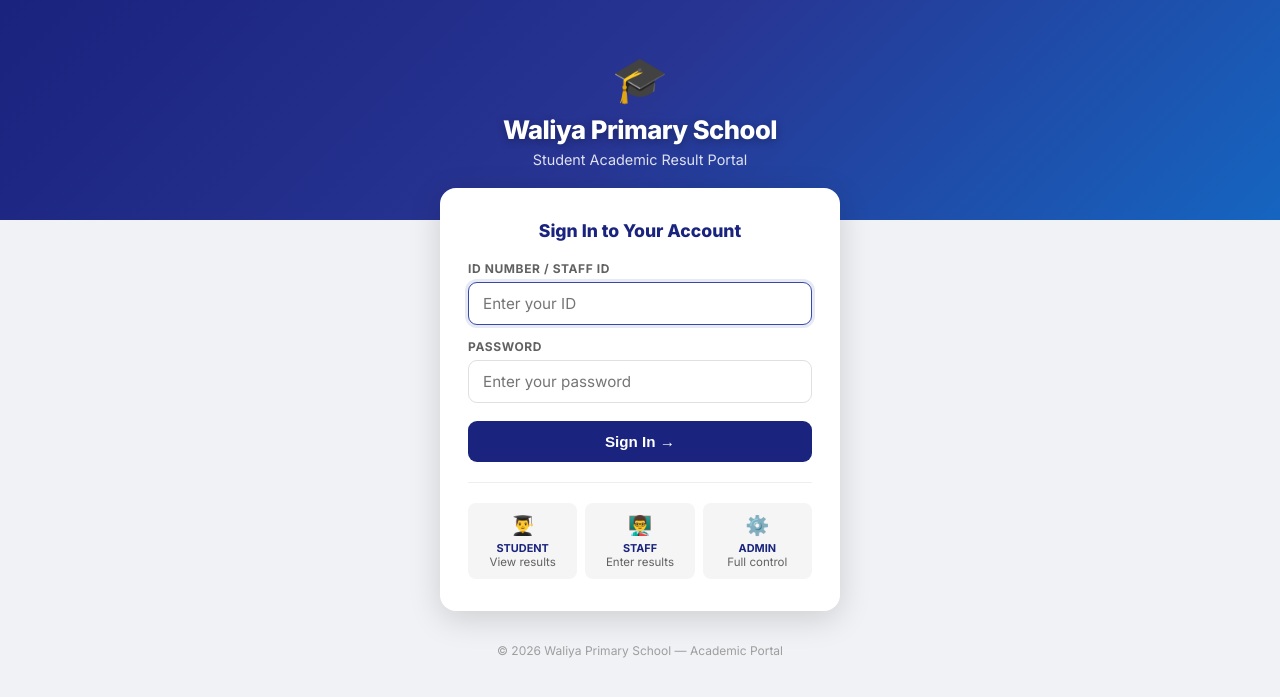
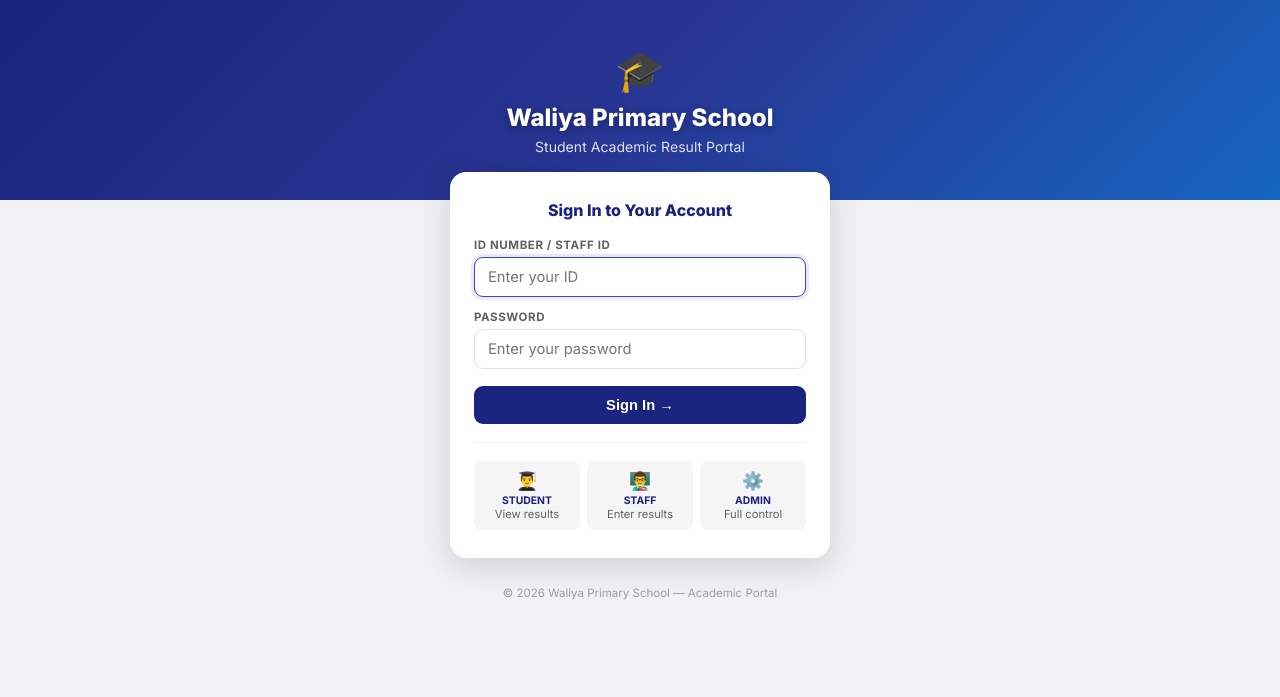
Before and after one commit to chalieyigzaw78-stack/Student-portal, a Flask app: page /login in a window 1280 px wide. Shown: the top 697 px of the page. Run offline with Flask 3, Linux system fonts and the light colour scheme.

Commit message:
Update login.html

```diff
--- a/templates/login.html
+++ b/templates/login.html
@@ -7,167 +7,58 @@
   <link href="https://fonts.googleapis.com/css2?family=Inter:wght@400;600;700;800&display=swap" rel="stylesheet">
   <style>
     * { box-sizing:border-box; margin:0; padding:0; }
-    body {
-      font-family:'Inter',sans-serif;
-      background: #f0f2f5;
-      min-height:100vh;
-      display:flex;
-      flex-direction:column;
-      align-items:center;
+    body { font-family:'Inter',sans-serif; background:#f0f2f5; min-height:100vh; display:flex; flex-direction:column; align-items:center; }
+
+    .hero {
+      width:100%; max-height:300px; overflow:hidden; position:relative;
     }
-
-    /* ── HERO BANNER ── */
-    .hero {
-      width:100%;
-      max-height:320px;
-      overflow:hidden;
-      position:relative;
-    }
-    .hero img {
-      width:100%;
-      height:320px;
-      object-fit:cover;
-      display:block;
-    }
+    .hero img { width:100%; height:300px; object-fit:cover; display:block; }
     .hero-overlay {
-      position:absolute;
-      inset:0;
-      background: linear-gradient(to bottom, rgba(26,35,126,0.55) 0%, rgba(26,35,126,0.85) 100%);
-      display:flex;
-      flex-direction:column;
-      align-items:center;
-      justify-content:center;
-      padding:24px;
-      text-align:center;
+      position:absolute; inset:0;
+      background:linear-gradient(to bottom, rgba(26,35,126,0.5) 0%, rgba(26,35,126,0.82) 100%);
+      display:flex; flex-direction:column; align-items:center; justify-content:center;
+      padding:24px; text-align:center;
     }
     .hero-no-image {
-      width:100%;
-      height:220px;
-      background: linear-gradient(135deg, #1a237e 0%, #283593 50%, #1565c0 100%);
-      display:flex;
-      flex-direction:column;
-      align-items:center;
-      justify-content:center;
-      padding:24px;
-      text-align:center;
+      width:100%; height:200px;
+      background:linear-gradient(135deg, #1a237e 0%, #283593 50%, #1565c0 100%);
+      display:flex; flex-direction:column; align-items:center; justify-content:center;
+      padding:24px; text-align:center;
     }
-    .school-icon { font-size:2.8rem; margin-bottom:8px; }
-    .school-name {
-      font-size:1.6rem;
-      font-weight:800;
-      color:white;
-      letter-spacing:-0.02em;
-      text-shadow: 0 2px 8px rgba(0,0,0,0.3);
+    /* Only show emoji when no photo */
+    .school-icon { font-size:2.5rem; margin-bottom:8px; }
+    .school-name { font-size:1.5rem; font-weight:800; color:white; text-shadow:0 2px 8px rgba(0,0,0,0.3); }
+    .school-sub  { font-size:0.88rem; color:rgba(255,255,255,0.85); margin-top:6px; font-weight:500; }
+
+    .login-box {
+      background:white; border-radius:16px; padding:28px 24px;
+      width:100%; max-width:380px;
+      margin:-28px 16px 28px;
+      box-shadow:0 8px 32px rgba(0,0,0,0.15);
+      position:relative; z-index:10;
     }
-    .school-sub {
-      font-size:0.9rem;
-      color:rgba(255,255,255,0.85);
-      margin-top:6px;
-      font-weight:500;
-    }
-
-    /* ── LOGIN BOX ── */
-    .login-box {
-      background:white;
-      border-radius:16px;
-      padding:32px 28px;
-      width:100%;
-      max-width:400px;
-      margin: -32px 16px 32px;
-      box-shadow: 0 8px 32px rgba(0,0,0,0.15);
-      position:relative;
-      z-index:10;
-    }
-    .login-title {
-      font-size:1.1rem;
-      font-weight:800;
-      color:#1a237e;
-      text-align:center;
-      margin-bottom:20px;
-    }
-    .form-group { margin-bottom:14px; }
-    .form-group label {
-      display:block;
-      font-size:0.75rem;
-      font-weight:700;
-      color:#616161;
-      text-transform:uppercase;
-      letter-spacing:0.05em;
-      margin-bottom:6px;
-    }
-    .form-group input {
-      width:100%;
-      padding:11px 14px;
-      border:1.5px solid #e0e0e0;
-      border-radius:9px;
-      font-size:0.95rem;
-      font-family:inherit;
-      color:#212121;
-      transition:border-color 0.15s;
-    }
-    .form-group input:focus {
-      outline:none;
-      border-color:#3949ab;
-      box-shadow:0 0 0 3px rgba(57,73,171,0.12);
-    }
-    .btn-login {
-      width:100%;
-      padding:12px;
-      background:#1a237e;
-      color:white;
-      border:none;
-      border-radius:9px;
-      font-size:0.95rem;
-      font-weight:700;
-      cursor:pointer;
-      transition:background 0.15s;
-      margin-top:4px;
-    }
+    .login-title { font-size:1rem; font-weight:800; color:#1a237e; text-align:center; margin-bottom:18px; }
+    .form-group { margin-bottom:13px; }
+    .form-group label { display:block; font-size:0.72rem; font-weight:700; color:#616161; text-transform:uppercase; letter-spacing:0.05em; margin-bottom:5px; }
+    .form-group input { width:100%; padding:10px 13px; border:1.5px solid #e0e0e0; border-radius:9px; font-size:0.92rem; font-family:inherit; color:#212121; transition:border-color 0.15s; }
+    .form-group input:focus { outline:none; border-color:#3949ab; box-shadow:0 0 0 3px rgba(57,73,171,0.12); }
+    .btn-login { width:100%; padding:11px; background:#1a237e; color:white; border:none; border-radius:9px; font-size:0.92rem; font-weight:700; cursor:pointer; transition:background 0.15s; margin-top:4px; }
     .btn-login:hover { background:#283593; }
-    .flash-error {
-      background:#ffebee;
-      color:#c62828;
-      border:1px solid #ef9a9a;
-      padding:10px 14px;
-      border-radius:8px;
-      font-size:0.85rem;
-      font-weight:600;
-      margin-bottom:14px;
-      text-align:center;
-    }
-    .divider { border:none; border-top:1px solid #eeeeee; margin:20px 0; }
-    .roles {
-      display:grid;
-      grid-template-columns:1fr 1fr 1fr;
-      gap:8px;
-      text-align:center;
-    }
-    .role-item {
-      padding:10px 6px;
-      background:#f5f5f5;
-      border-radius:8px;
-      font-size:0.72rem;
-      color:#616161;
-    }
-    .role-item .role-icon { font-size:1.2rem; display:block; margin-bottom:4px; }
-    .role-item strong { display:block; font-size:0.68rem; color:#1a237e; font-weight:700; }
-
-    .footer {
-      text-align:center;
-      font-size:0.75rem;
-      color:#9e9e9e;
-      margin-bottom:24px;
-    }
+    .flash-error { background:#ffebee; color:#c62828; border:1px solid #ef9a9a; padding:10px 13px; border-radius:8px; font-size:0.83rem; font-weight:600; margin-bottom:13px; text-align:center; }
+    .divider { border:none; border-top:1px solid #eeeeee; margin:18px 0; }
+    .roles { display:grid; grid-template-columns:1fr 1fr 1fr; gap:7px; text-align:center; }
+    .role-item { padding:9px 5px; background:#f5f5f5; border-radius:8px; font-size:0.7rem; color:#616161; }
+    .role-item .role-icon { font-size:1.1rem; display:block; margin-bottom:3px; }
+    .role-item strong { display:block; font-size:0.65rem; color:#1a237e; font-weight:700; }
+    .footer { text-align:center; font-size:0.72rem; color:#9e9e9e; margin-bottom:20px; }
   </style>
 </head>
 <body>
 
-<!-- Hero Banner -->
 {% if school_photo %}
 <div class="hero">
   <img src="/static/school_photo.jpg" alt="Waliya Primary School">
   <div class="hero-overlay">
-    <div class="school-icon">🎓</div>
     <div class="school-name">Waliya Primary School</div>
     <div class="school-sub">Student Academic Result Portal</div>
   </div>
@@ -180,16 +71,13 @@
 </div>
 {% endif %}
 
-<!-- Login Box -->
 <div class="login-box">
   <div class="login-title">Sign In to Your Account</div>
-
   {% with messages = get_flashed_messages(with_categories=true) %}
     {% for category, message in messages %}
       <div class="flash-{{ category }}">{{ message }}</div>
     {% endfor %}
   {% endwith %}
-
   <form method="POST" action="/login">
     <div class="form-group">
       <label>ID Number / Staff ID</label>
@@ -201,29 +89,14 @@
     </div>
     <button type="submit" class="btn-login">Sign In →</button>
   </form>
-
   <hr class="divider">
-
   <div class="roles">
-    <div class="role-item">
-      <span class="role-icon">👨‍🎓</span>
-      <strong>STUDENT</strong>
-      View results
-    </div>
-    <div class="role-item">
-      <span class="role-icon">👨‍🏫</span>
-      <strong>STAFF</strong>
-      Enter results
-    </div>
-    <div class="role-item">
-      <span class="role-icon">⚙️</span>
-      <strong>ADMIN</strong>
-      Full control
-    </div>
+    <div class="role-item"><span class="role-icon">👨‍🎓</span><strong>STUDENT</strong>View results</div>
+    <div class="role-item"><span class="role-icon">👨‍🏫</span><strong>STAFF</strong>Enter results</div>
+    <div class="role-item"><span class="role-icon">⚙️</span><strong>ADMIN</strong>Full control</div>
   </div>
 </div>
 
 <div class="footer">© 2026 Waliya Primary School — Academic Portal</div>
-
 </body>
-</html>
+  </html>
```
